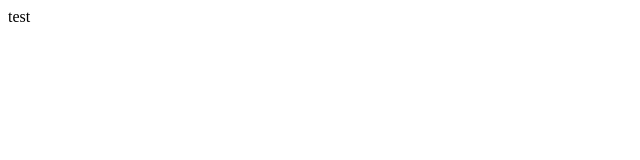
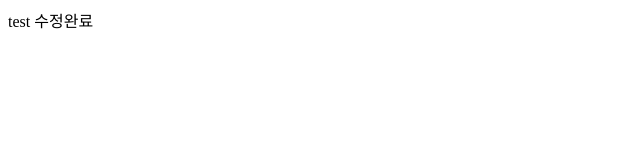
Before and after one commit to hanyong5/2025code, a plain HTML site: page index.html in a window 1280 px wide. Shown: the full height of the page, 0-640 px from the left. Drawn offline with Linux system fonts and the light colour scheme.

Commit message:
수정#1

```diff
--- a/index.html
+++ b/index.html
@@ -9,6 +9,6 @@
     <title>Document</title>
   </head>
   <body>
-    test
+    test 수정완료
   </body>
 </html>
```
